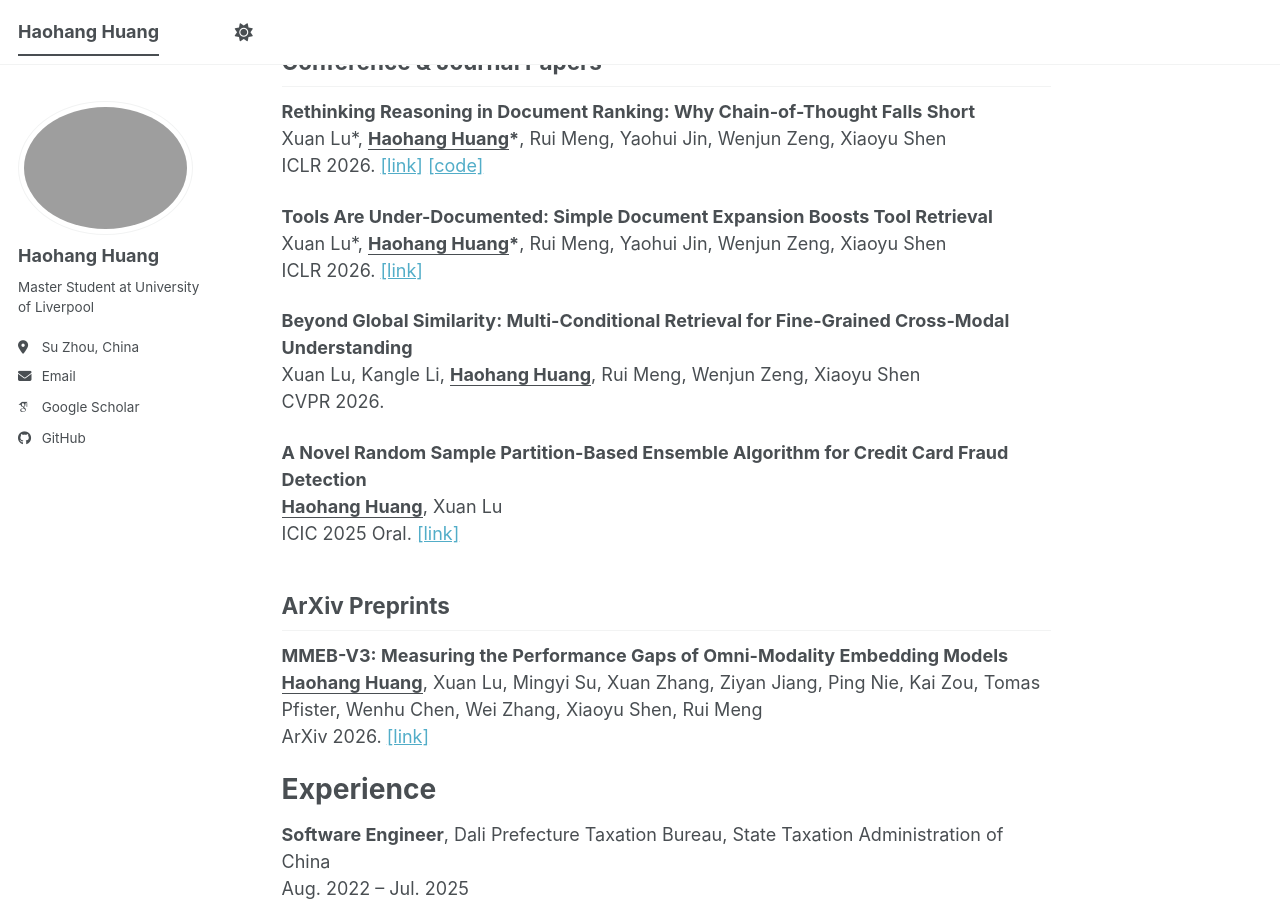
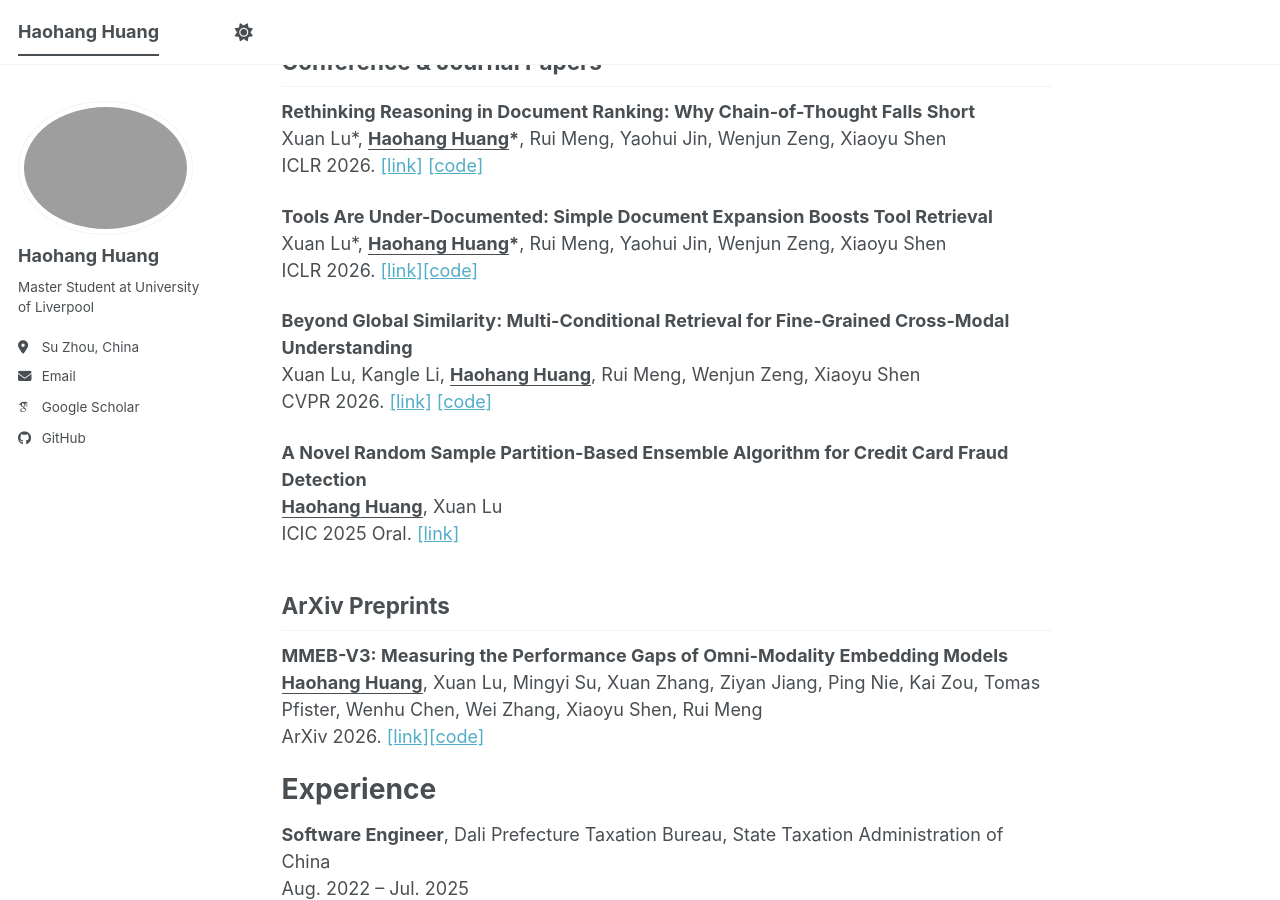
Before and after one commit to ashan623/ashan623.github.io, a Jekyll site: the page built from _pages/about.md, in a window 1280 px wide and 900 px high, scrolled down 1431 px. Built offline with Jekyll 4.4.1, drawn with Linux system fonts in a browser that asks for light colours; some web fonts are replaced; a script bundle is joined from its source files by our own code; library files that are not in the unit come from our copies.

Commit message:
Update about.md

```diff
--- a/_pages/about.md
+++ b/_pages/about.md
@@ -51,11 +51,11 @@
 
 **Tools Are Under-Documented: Simple Document Expansion Boosts Tool Retrieval**
 Xuan Lu\*, **<ins>Haohang Huang</ins>\***, Rui Meng, Yaohui Jin, Wenjun Zeng, Xiaoyu Shen
-ICLR 2026. [[link]](https://arxiv.org/abs/2510.22670)
+ICLR 2026. [[link]](https://arxiv.org/abs/2510.22670)[[code]](https://github.com/EIT-NLP/Tool-REX)
 
 **Beyond Global Similarity: Multi-Conditional Retrieval for Fine-Grained Cross-Modal Understanding**
 Xuan Lu, Kangle Li, **<ins>Haohang Huang</ins>**, Rui Meng, Wenjun Zeng, Xiaoyu Shen
-CVPR 2026.
+CVPR 2026. [[link]](https://arxiv.org/abs/2603.01082) [[code]](https://github.com/EIT-NLP/MCMR)
 
 **A Novel Random Sample Partition-Based Ensemble Algorithm for Credit Card Fraud Detection**
 **<ins>Haohang Huang</ins>**, Xuan Lu
@@ -65,7 +65,7 @@
 
 **MMEB-V3: Measuring the Performance Gaps of Omni-Modality Embedding Models**
 **<ins>Haohang Huang</ins>**, Xuan Lu, Mingyi Su, Xuan Zhang, Ziyan Jiang, Ping Nie, Kai Zou, Tomas Pfister, Wenhu Chen, Wei Zhang, Xiaoyu Shen, Rui Meng
-ArXiv 2026. [[link]](https://arxiv.org/abs/2604.23321)
+ArXiv 2026. [[link]](https://arxiv.org/abs/2604.23321)[[code]](https://github.com/TIGER-AI-Lab/VLM2Vec/tree/olm2vec)
 
 # Experience
 
```
